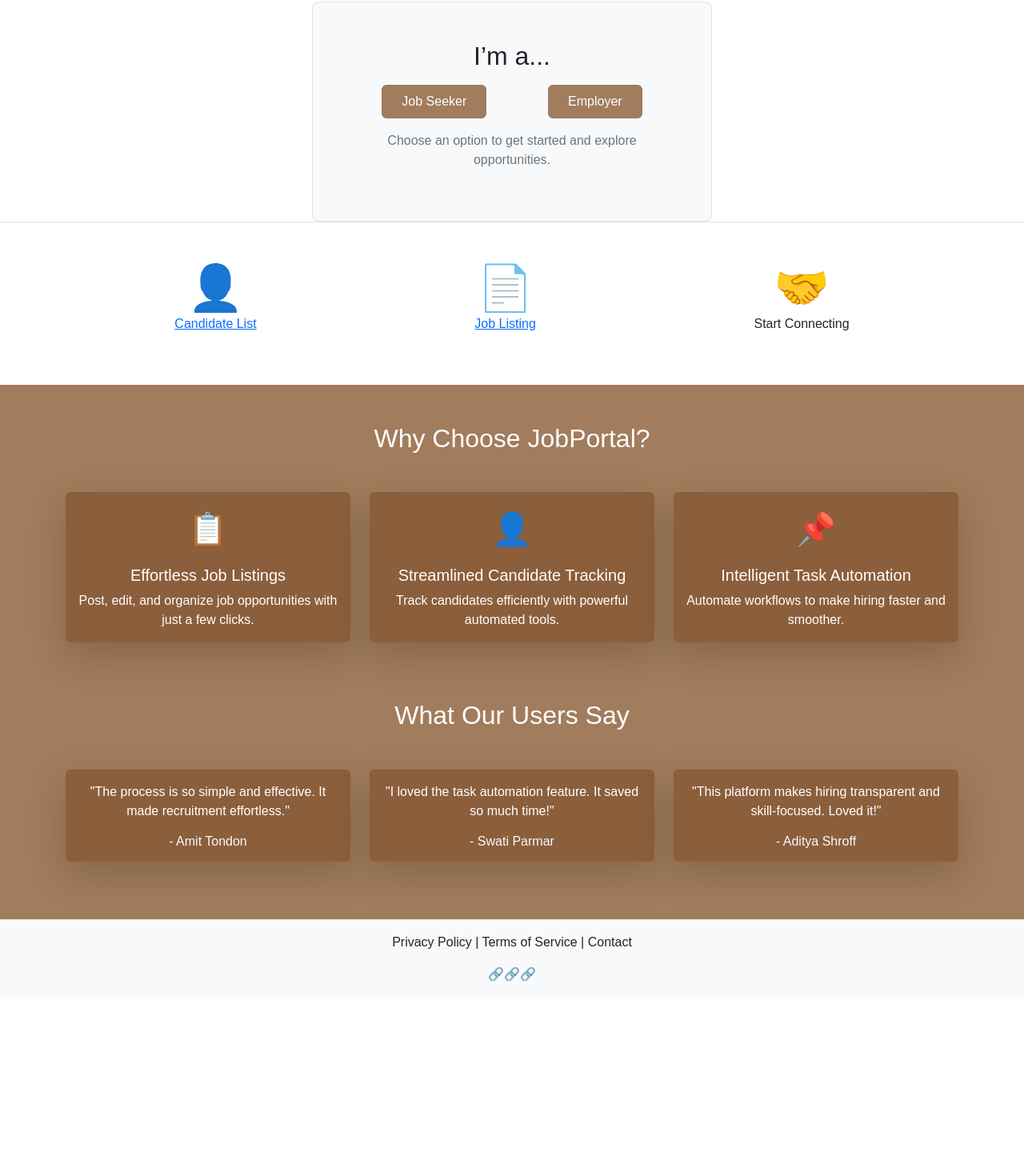
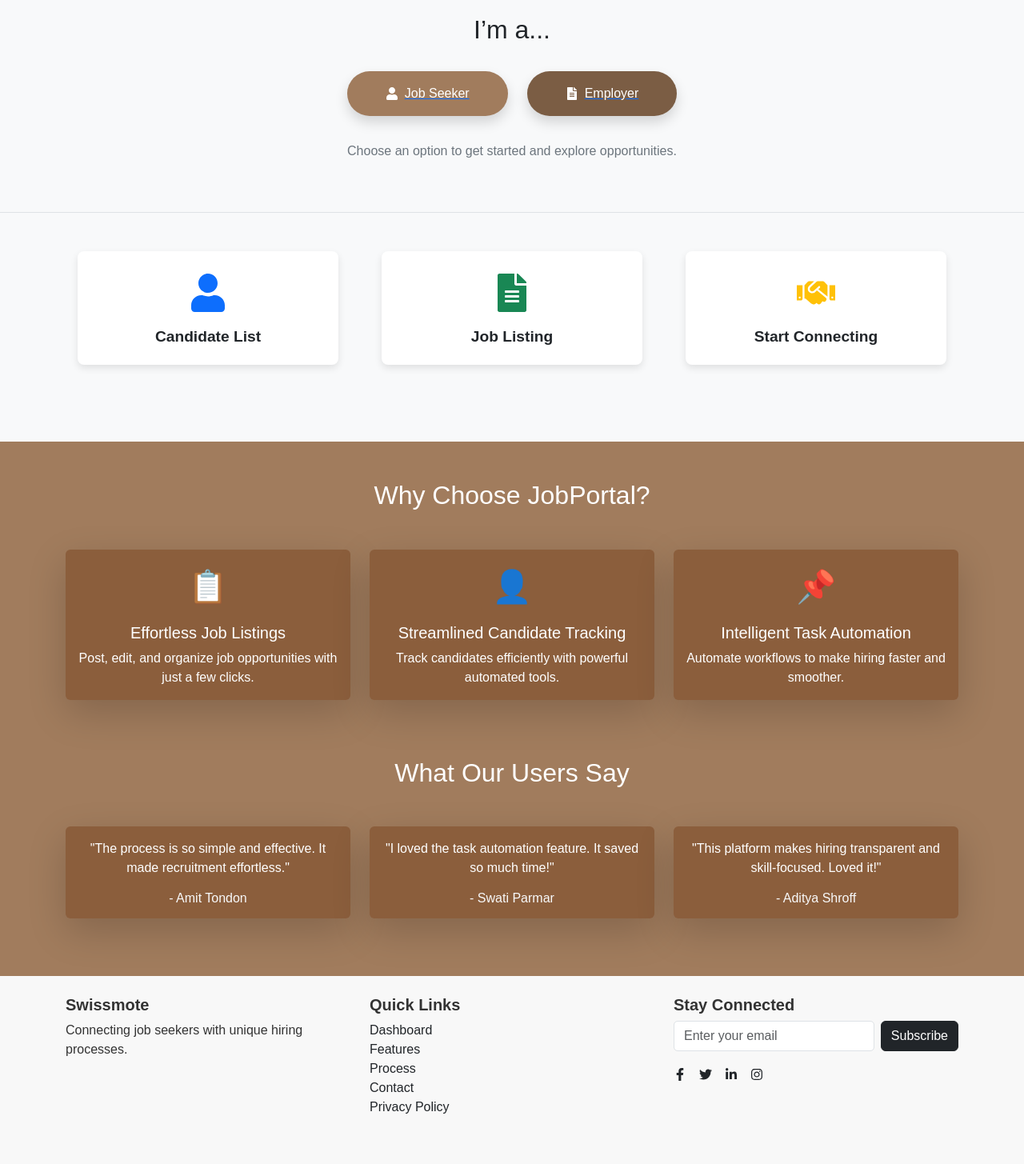
Before and after one commit to Shwetalbhargav/job-portal-frontend, a React (Create React App) app: page /LandingPage in a window 1280 px wide. Shown: the part 336-1791 px from the top of the page at 80% size. Before the commit the page ends 1582 px from the top, so only its background shows below. Built offline with nearby package versions, Linux system fonts and the light colour scheme.

Commit message:
design enhancement

```diff
--- a/package.json
+++ b/package.json
@@ -11,6 +11,7 @@
     "react": "^18.3.1",
     "react-bootstrap": "^2.10.5",
     "react-dom": "^18.3.1",
+    "react-icons": "^5.3.0",
     "react-router-dom": "^6.28.0",
     "react-scripts": "5.0.1",
     "web-vitals": "^2.1.4"
--- a/src/App.js
+++ b/src/App.js
@@ -32,6 +32,7 @@ import MarkEvalBot from './Evaluation and Review/MarkEvalBot';
 import MarkEvalFuture from './Evaluation and Review/MarkEvalFuture';
 import GetQuestion from './FAQ/GetQuestion';
 import ReplyQuestion from './FAQ/ReplyQuestion';
+import Footer from './pages/Footer';
 
 function App() {
   return (
@@ -68,7 +69,9 @@ function App() {
         <Route path='/MarkEvalFuture' element={<MarkEvalFuture/>}/>
         <Route path='/GetQuestion' element={<GetQuestion/>}/>
         <Route path='/ReplyQuestion' element={<ReplyQuestion/>}/>
+
       </Routes>
+      <Footer/>
     </Router>
 
   );
--- a/src/pages/Dashboard.js
+++ b/src/pages/Dashboard.js
@@ -1,9 +1,12 @@
 import React, { useState } from 'react';
+import { FaBriefcase, FaList, FaFileAlt, FaEnvelope, FaUserFriends, FaBullhorn, FaClipboardCheck, FaQuestionCircle } from 'react-icons/fa';
+
 import { Link } from "react-router-dom";
 import "./Dashboard.css";
 
 export const Dashboard = () => {
     const [dropdownStates, setDropdownStates] = useState({});
+    const [isCollapsed, setIsCollapsed] = useState(false);
 
     const toggleDropdown = (key) => {
         setDropdownStates((prevStates) => ({
@@ -26,12 +29,15 @@ export const Dashboard = () => {
                 </nav>
             </header>
             {/* Sidebar */}
-            <div className="dashboard-container">
-                <h4 className="dashboard-header">Dashboard</h4>
+            <div className={`dashboard-container ${isCollapsed ? 'collapsed' : ''}`}>
+            <button className="collapse-btn" onClick={() => setIsCollapsed(!isCollapsed)}>
+                <span className="menu-icon">☰</span>
+            </button>
+
             <ul className="nav flex-column">
                 <li className="nav-item">
                     <button className="dropdown-btn" onClick={() => toggleDropdown('job-posting')}>
-                            Job Posting <span className="arrow">{dropdownStates['job-posting'] ? '▼' : '▶'}</span>
+                        <FaBriefcase /> <span className="nav-text">Job Posting</span>
                     </button>
                     {dropdownStates['job-posting'] && (
                         <div className="dropdown-content">
@@ -43,7 +49,7 @@ export const Dashboard = () => {
                 </li>
                 <li className="nav-item">
                     <button className="dropdown-btn" onClick={() => toggleDropdown('job-listing')}>
-                            Job Listing <span className="arrow">{dropdownStates['job-listing'] ? '▼' : '▶'}</span>
+                        <FaList /> <span className="nav-text">Job Listing</span>
                     </button>
                     {dropdownStates['job-listing'] && (
                         <div className="dropdown-content">
@@ -57,7 +63,8 @@ export const Dashboard = () => {
                 </li>
                 <li className="nav-item">
                     <button className="dropdown-btn" onClick={() => toggleDropdown('assignment')}>
-                            Assignment <span className="arrow">{dropdownStates['assignment'] ? '▼' : '▶'}</span>
+                        <FaFileAlt />
+                        <span className="nav-text">Assignment</span>
                     </button>
                     {dropdownStates['assignment'] && (
                         <div className="dropdown-content">
@@ -68,7 +75,8 @@ export const Dashboard = () => {
                 </li>
                 <li className="nav-item">
                     <button className="dropdown-btn" onClick={() => toggleDropdown('messaging')}>
-                            Messaging <span className="arrow">{dropdownStates['messaging'] ? '▼' : '▶'}</span>
+                        <FaEnvelope />
+                        <span className="nav-text">Messaging</span>
                     </button>
                     {dropdownStates['messaging'] && (
                         <div className="dropdown-content">
@@ -81,7 +89,8 @@ export const Dashboard = () => {
                 </li>
                 <li className="nav-item">
                     <button className="dropdown-btn" onClick={() => toggleDropdown('Candidate Management')}>
-                            Candidate Management <span className="arrow">{dropdownStates['Candidate Management'] ? '▼' : '▶'}</span>
+                        <FaUserFriends />
+                        <span className="nav-text">Candidate Management</span>
                     </button>
                     {dropdownStates['Candidate Management'] && (
                         <div className="dropdown-content">
@@ -94,7 +103,8 @@ export const Dashboard = () => {
                 </li>
                 <li className="nav-item">
                     <button className="dropdown-btn" onClick={() => toggleDropdown('Announcement')}>
-                            Announcement <span className="arrow">{dropdownStates['Announcement'] ? '▼' : '▶'}</span>
+                        <FaBullhorn />
+                        <span className="nav-text">Announcement</span>
                     </button>
                     {dropdownStates['Announcement'] && (
                         <div className="dropdown-content">
@@ -107,20 +117,21 @@ export const Dashboard = () => {
                 </li>
                 <li className="nav-item">
                     <button className="dropdown-btn" onClick={() => toggleDropdown('Review and Evaluation')}>
-                            Review and Evaluation <span className="arrow">{dropdownStates['Review and Evaluation'] ? '▼' : '▶'}</span>
+                        <FaClipboardCheck />
+                        <span className="nav-text">Review and Evaluation</span>
                     </button>
                     {dropdownStates['Review and Evaluation'] && (
                         <div className="dropdown-content">
-                                <Link to="/MarkEvalIntershala" className="nav-link">Mark Evaluation Interhsala</Link>
+                            <Link to="/MarkEvalIntershala" className="nav-link">Mark Evaluation Intershala</Link>
                             <Link to="/MarkEvalBot" className="nav-link">Mark Evaluation Bot</Link>
-                                <Link to="/MarkEvalFuture" className="nav-link">Mark future Evaluation</Link>
-
+                            <Link to="/MarkEvalFuture" className="nav-link">Mark Future Evaluation</Link>
                         </div>
                     )}
                 </li>
                 <li className="nav-item">
                     <button className="dropdown-btn" onClick={() => toggleDropdown('faq')}>
-                            FAQ <span className="arrow">{dropdownStates['faq'] ? '▼' : '▶'}</span>
+                        <FaQuestionCircle />
+                        <span className="nav-text">FAQ</span>
                     </button>
                     {dropdownStates['faq'] && (
                         <div className="dropdown-content">
@@ -134,32 +145,49 @@ export const Dashboard = () => {
 
             {/* Main Content */}
             <div className="main-content d-flex flex-wrap justify-content-around py-4">
-        <Link to="/job-listing/get-list" className="card-link">
+  <Link to="/job-management" className="card-link">
     <div className="content-card shadow-sm">
-            <h3>Job Listings</h3>
-            <p>View and manage all job postings.</p>
+      <FaBriefcase className="card-icon" />
+      <h3>Job Management</h3>
+      <p>Post, manage, and oversee job listings.</p>
     </div>
   </Link>
-        <Link to="/messaging/get-message" className="card-link">
+  <Link to="/listings" className="card-link">
     <div className="content-card shadow-sm">
-            <h3>Messaging</h3>
-            <p>Communicate with candidates and employers.</p>
+      <FaList className="card-icon" />
+      <h3>Listings</h3>
+      <p>Access active, closed, and automated listings.</p>
     </div>
   </Link>
-        <Link to="/faq/get-question" className="card-link">
+  <Link to="/assignments" className="card-link">
     <div className="content-card shadow-sm">
-            <h3>FAQs</h3>
-            <p>View or answer common questions.</p>
+      <FaFileAlt className="card-icon" />
+      <h3>Assignments</h3>
+      <p>Manage and track assignments.</p>
     </div>
   </Link>
-        <Link to="/messaging/set-message" className="card-link">
+  <Link to="/messaging" className="card-link">
     <div className="content-card shadow-sm">
+      <FaEnvelope className="card-icon" />
+      <h3>Messaging</h3>
+      <p>Send and view system messages.</p>
+    </div>
+  </Link>
+  <Link to="/candidate-management" className="card-link">
+    <div className="content-card shadow-sm">
+      <FaUserFriends className="card-icon" />
+      <h3>Candidate Management</h3>
+      <p>Manage candidate profiles and email details.</p>
+    </div>
+  </Link>
+  <Link to="/announcements" className="card-link">
+    <div className="content-card shadow-sm">
+      <FaBullhorn className="card-icon" />
       <h3>Announcements</h3>
-            <p>Post important updates and announcements.</p>
+      <p>Create and view announcements.</p>
     </div>
   </Link>
 </div>
-
             {/* Footer */}
             <footer className="footer">
                 <p>Privacy Policy | Terms of Service | Contact</p>
--- /dev/null
+++ b/src/pages/Footer.js
@@ -0,0 +1,58 @@
+import React from "react";
+import { FaFacebookF, FaTwitter, FaLinkedinIn, FaInstagram } from "react-icons/fa";
+import "bootstrap/dist/css/bootstrap.min.css";
+
+const Footer = () => {
+  return (
+    <footer className="py-4" style={{ backgroundColor: "#f8f8f8", color: "#333" }}>
+      <div className="container">
+        <div className="row">
+          {/* Swissmote Section */}
+          <div className="col-md-4 mb-3">
+            <h5 className="fw-bold">Swissmote</h5>
+            <p>Connecting job seekers with unique hiring processes.</p>
+          </div>
+
+          {/* Quick Links Section */}
+          <div className="col-md-4 mb-3">
+            <h5 className="fw-bold">Quick Links</h5>
+            <ul className="list-unstyled">
+              <li><a href="#dashboard" className="text-decoration-none text-dark">Dashboard</a></li>
+              <li><a href="#features" className="text-decoration-none text-dark">Features</a></li>
+              <li><a href="#process" className="text-decoration-none text-dark">Process</a></li>
+              <li><a href="#contact" className="text-decoration-none text-dark">Contact</a></li>
+              <li><a href="#privacy" className="text-decoration-none text-dark">Privacy Policy</a></li>
+            </ul>
+          </div>
+
+          {/* Stay Connected Section */}
+          <div className="col-md-4 mb-3">
+            <h5 className="fw-bold">Stay Connected</h5>
+            <form className="d-flex">
+              <input
+                type="email"
+                placeholder="Enter your email"
+                className="form-control me-2"
+                style={{ borderRadius: "5px" }}
+              />
+              <button type="submit" className="btn btn-dark">Subscribe</button>
+            </form>
+            <div className="mt-3 d-flex align-items-center">
+              <a href="#facebook" className="me-3 text-dark"><FaFacebookF /></a>
+              <a href="#twitter" className="me-3 text-dark"><FaTwitter /></a>
+              <a href="#linkedin" className="me-3 text-dark"><FaLinkedinIn /></a>
+              <a href="#instagram" className="text-dark"><FaInstagram /></a>
+            </div>
+          </div>
+        </div>
+
+        {/* Footer Bottom */}
+        <div className="text-center mt-4">
+          <p className="mb-0">&copy; 2024 Swissmote. All rights reserved.</p>
+        </div>
+      </div>
+    </footer>
+  );
+};
+
+export default Footer;
--- a/src/pages/Home.css
+++ b/src/pages/Home.css
@@ -25,3 +25,73 @@
 .text-brown {
   color: #A17C5D;
 }
+
+.how-it-works {
+  overflow: hidden;
+  color: #333;
+}
+
+.animated-bg {
+  position: absolute;
+  top: 0;
+  left: 0;
+  width: 100%;
+  height: 100%;
+  background: linear-gradient(120deg, #a17c5d, #ffe0b3, #a17c5d);
+  background-size: 300% 300%;
+  animation: backgroundMove 10s infinite;
+  z-index: 0;
+  opacity: 0.7;
+}
+
+@keyframes backgroundMove {
+  0% {
+    background-position: 0% 50%;
+  }
+  50% {
+    background-position: 100% 50%;
+  }
+  100% {
+    background-position: 0% 50%;
+  }
+}
+
+.container {
+  z-index: 1;
+}
+
+.step {
+  flex: 1;
+  margin: 0 15px;
+  padding: 20px;
+  background: #fff;
+  border-radius: 8px;
+  box-shadow: 0px 4px 10px rgba(0, 0, 0, 0.1);
+  transition: transform 0.2s ease, box-shadow 0.2s ease;
+}
+
+.step:hover {
+  transform: translateY(-5px);
+  box-shadow: 0px 8px 15px rgba(0, 0, 0, 0.2);
+}
+
+.step .icon {
+  font-size: 3rem;
+  color: #a17c5d;
+  margin-bottom: 10px;
+}
+
+.step p {
+  margin: 0;
+  font-size: 1.2rem;
+  color: #555;
+}
+
+.step a {
+  color: inherit;
+}
+
+.step:hover p,
+.step:hover a {
+  color: #a17c5d;
+}
--- a/src/pages/Home.js
+++ b/src/pages/Home.js
@@ -1,6 +1,8 @@
 import React from "react";
 import "bootstrap/dist/css/bootstrap.min.css";
 import "./Home.css";
+import { FaFacebookF, FaTwitter, FaLinkedinIn, FaInstagram } from "react-icons/fa";
+import { FaUser, FaFileAlt, FaHandshake } from "react-icons/fa";
 import JobSeekerForm from "../Forms/JobSeekerForm";
 
 
@@ -12,11 +14,11 @@ const LandingPage = () => {
     <div className="landing-page bg-white text-center">
       {/* Header */}
       <header className="d-flex justify-content-between align-items-center p-3 bg-brown text-white">
-        <div className="h3 mb-0">JobPortal</div>
+        <div className="h3 mb-0">SwissMote</div>
         <nav className="d-flex gap-3 align-items-center">
           <a href="#home" className="text-dark text-decoration-none">Home</a>
-          <Link to="/Dashboard">
-          <a className="text-dark text-decoration-none">Dashboard</a>
+          <Link to="/Dashboard" className="text-dark text-decoration-none">
+          Dashboard
           </Link>
 
           <a href="#contact" className="text-dark text-decoration-none">Contact</a>
@@ -24,48 +26,84 @@ const LandingPage = () => {
         </nav>
       </header>
 
-      {/* Hero Section */}
-      <section className="hero my-5">
-        <h1 className="display-4 text-dark">Find the Perfect Opportunity or the Perfect Candidate</h1>
-        <p className="text-secondary fs-5">Join a community dedicated to matching job seekers with employers.</p>
-      </section>
+      {/* Hero Section and User Selection */}
+<section className="hero-section bg-light py-5 text-center">
+  <div className="container">
+    {/* Hero Header */}
+    <h1 className="display-4 fw-bold text-dark mb-4">
+      Find the Perfect Opportunity or the Perfect Candidate
+    </h1>
+    <p className="text-secondary fs-5 mb-5">
+      Join a community dedicated to matching job seekers with employers.
+    </p>
 
-      {/* User Selection Form */}
-      <div className="form-container bg-light border rounded-3 p-5 mx-auto" style={{ maxWidth: "500px", borderColor: "#A17C5D" }}>
+    {/* User Selection */}
+    <div className="form-container d-inline-flex flex-column align-items-center gap-3">
       <h2 className="text-dark">I’m a...</h2>
-        <div className="d-flex justify-content-around mt-3">
+      <div className="d-flex justify-content-center gap-4 mt-2">
         <Link to="/JobSeekerForm">
-          <button className="btn btn-brown text-white px-4 py-2">Job Seeker</button>
+          <button
+            className="btn btn-primary px-5 py-3 shadow rounded-pill d-flex align-items-center gap-2"
+            style={{
+              fontSize: "1rem",
+              backgroundColor: "#A17C5D",
+              border: "none",
+            }}
+          >
+            <FaUser />
+            Job Seeker
+          </button>
         </Link>
         <Link to="/EmployerForm">
-          <button className="btn btn-brown text-white px-4 py-2">Employer</button>
+          <button
+            className="btn btn-secondary px-5 py-3 shadow rounded-pill d-flex align-items-center gap-2"
+            style={{
+              fontSize: "1rem",
+              backgroundColor: "#7B5D44",
+              border: "none",
+            }}
+          >
+            <FaFileAlt />
+            Employer
+          </button>
         </Link>
       </div>
       <p className="text-secondary mt-3">Choose an option to get started and explore opportunities.</p>
     </div>
+  </div>
 
   {/* How It Works Section */}
-      <section className="how-it-works py-5 border-top">
-        <div className="container d-flex justify-content-around">
+  <div className="how-it-works py-5 mt-5 border-top">
+    <div className="container d-flex justify-content-around align-items-center flex-wrap gap-4">
       <div className="step text-center">
-            <div className="display-4">👤</div>
-            <Link to="/jobListing">
-            <p>Candidate List</p>
-            </Link>
+        <div className="icon display-4 mb-3 text-primary">
+          <FaUser />
         </div>
-
-          <div className="step text-center">
-            <div className="display-4">📄</div>
-            <Link to="/jobListing">
-            <p>Job Listing</p>
+        <Link to="/jobListing" className="text-decoration-none">
+          <p className="fw-bold text-dark">Candidate List</p>
         </Link>
       </div>
       <div className="step text-center">
-            <div className="display-4">🤝</div>
-            <p>Start Connecting</p>
+        <div className="icon display-4 mb-3 text-success">
+          <FaFileAlt />
+        </div>
+        <Link to="/jobListing" className="text-decoration-none">
+          <p className="fw-bold text-dark">Job Listing</p>
+        </Link>
+      </div>
+      <div className="step text-center">
+        <div className="icon display-4 mb-3 text-warning">
+          <FaHandshake />
+        </div>
+        <p className="fw-bold text-dark">Start Connecting</p>
+      </div>
     </div>
   </div>
 </section>
+
+
+
+
 
 
 
@@ -204,11 +242,7 @@ const LandingPage = () => {
 
 
 
-      {/* Footer */}
-      <footer className="footer py-3 bg-light text-dark">
-        <p>Privacy Policy | Terms of Service | Contact</p>
-        <div className="social-icons">🔗🔗🔗</div>
-      </footer>
+
     </div>
   );
 };
```
Also changed, not shown: src/pages/Dashboard.css (+101 -38 lines), 1 other file (tests, documents, lock files or other folders). Lines whose indentation alone changed are shown as unchanged.
